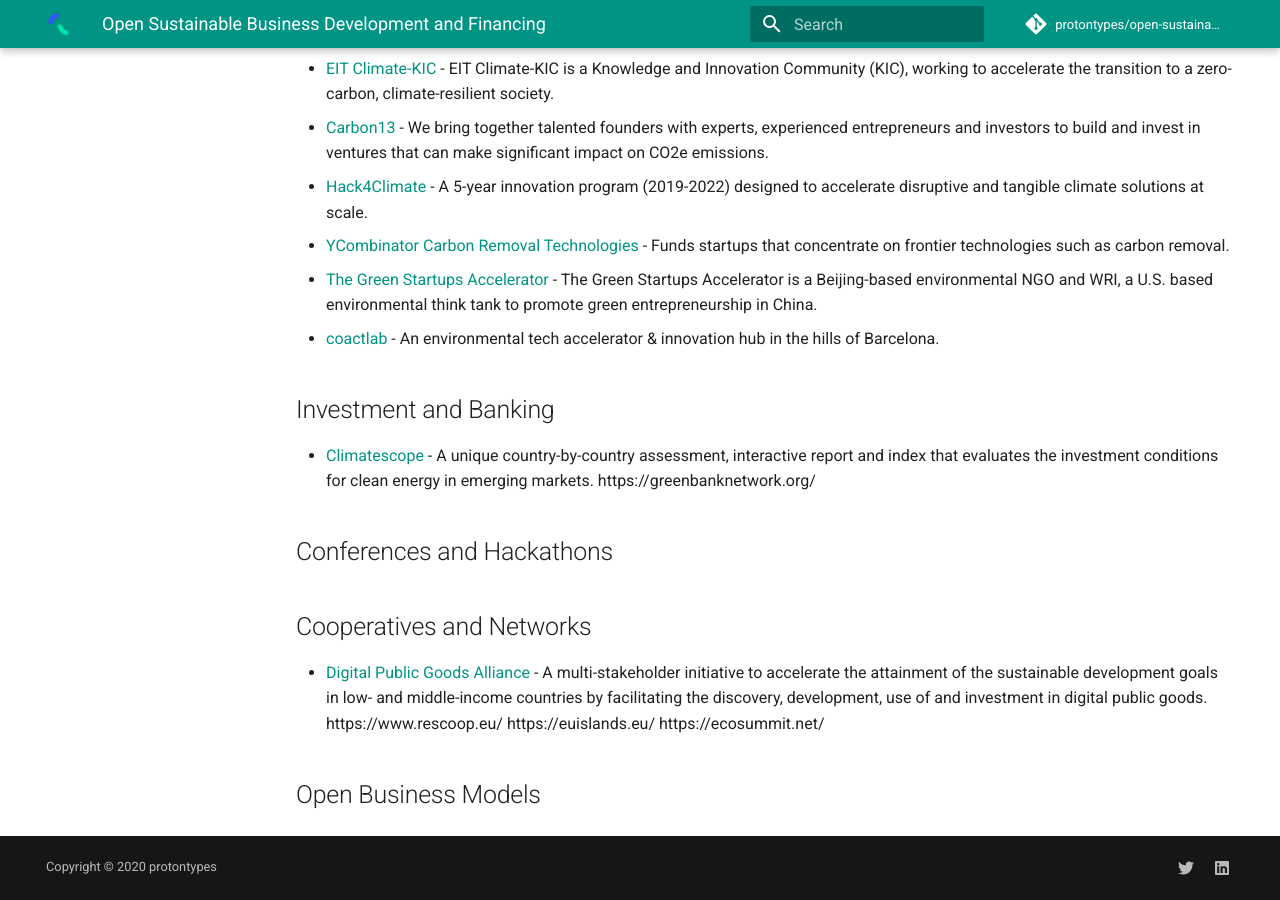
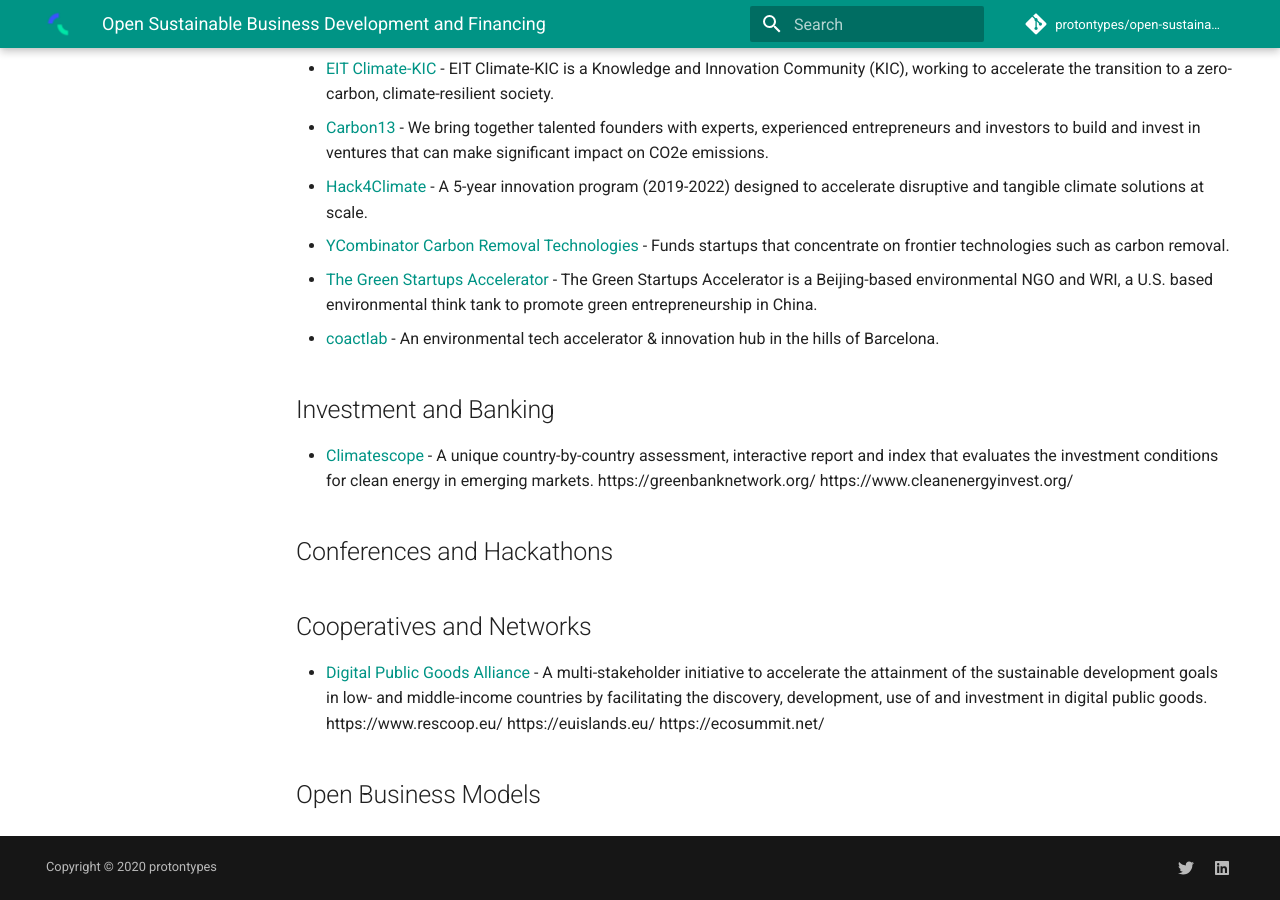
Before and after one commit to protontypes/open-sustainable-technology, an MkDocs documentation site: the page built from docs/BUSINESS.md, in a window 1280 px wide and 900 px high, scrolled down 733 px. Built offline with MkDocs 1.6.1 and Material for MkDocs 9.7.7, drawn with Linux system fonts in a browser that asks for light colours; comment, search, counter and statistics services are not loaded; some of the changed lines change nothing that is shown.

Commit message:
Update BUSINESS.md

```diff
--- a/docs/BUSINESS.md
+++ b/docs/BUSINESS.md
@@ -19,13 +19,14 @@
 
 
 ## Investment and Banking
-- [Climatescope](https://global-climatescope.org/) - A unique country-by-country assessment, interactive report and index that evaluates the investment conditions for clean energy in emerging markets.
+* [Climatescope](https://global-climatescope.org/) - A unique country-by-country assessment, interactive report and index that evaluates the investment conditions for clean energy in emerging markets.
 https://greenbanknetwork.org/
+https://www.cleanenergyinvest.org/
 
 ## Conferences and Hackathons
 
 ## Cooperatives and Networks
-- [Digital Public Goods Alliance](https://digitalpublicgoods.net/) - A multi-stakeholder initiative to accelerate the attainment of the sustainable development goals in low- and middle-income countries by facilitating the discovery, development, use of and investment in digital public goods.
+* [Digital Public Goods Alliance](https://digitalpublicgoods.net/) - A multi-stakeholder initiative to accelerate the attainment of the sustainable development goals in low- and middle-income countries by facilitating the discovery, development, use of and investment in digital public goods.
 https://www.rescoop.eu/
 https://euislands.eu/
 https://ecosummit.net/
```
